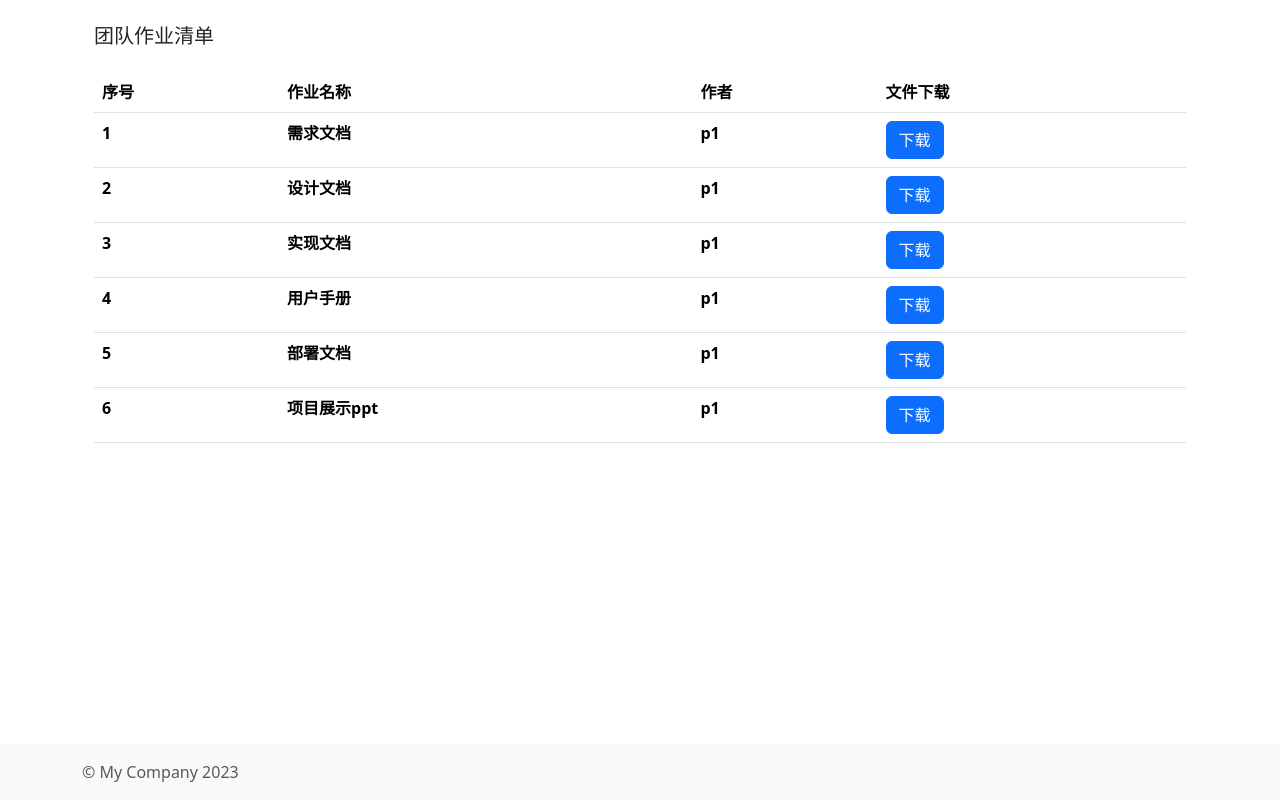
After one commit to Emiya404/yiiwebapp, a Yii app: template basic/views/site/twork.php in a window 1280 px wide. The commit adds this page. Run offline with PHP 8.4 and a stand-in for Yii, Linux system fonts and the light colour scheme; the template is opened without the code that fills it, so the values that code supplies are empty; some libraries are stand-ins or nearby versions.

Commit message:
pwork and twork

```diff
--- /dev/null
+++ b/basic/views/site/twork.php
@@ -0,0 +1,136 @@
+<?php
+use yii\helpers\Html;
+/** @var yii\web\View $this */
+
+$this->title="团队作业";
+?>
+<main class="container">
+<!--------------------------------------
+TABLE
+--------------------------------------->
+<section class="pt-4 pb-5" data-aos="fade-up">
+<h3 class="h5 mb-4 font-weight-bold">团队作业清单</h3>
+<table class="table">
+<thead class="thead-dark">
+<tr>
+	<th scope="col">
+		 序号
+	</th>
+	<th scope="col">
+		 作业名称
+	</th>
+	<th scope="col">
+		 作者
+	</th>
+	<th scope="col">
+		 文件下载
+	</th>
+</tr>
+</thead>
+<tbody>
+<tr>
+	<th scope="row">
+		 1
+	</th>
+	<th>
+		 需求文档
+	</th>
+	<th>
+		 p1
+	</th>
+	<th>
+        <a href=".\homework\homework.zip" class="btn btn-primary btn-round">
+            <i class="fas fa-cloud-download-alt mr-1"></i>
+            下载
+         </a>
+	</th>
+</tr>
+<tr>
+	<th scope="row">
+		 2
+	</th>
+	<th>
+		 设计文档
+	</th>
+	<th>
+		 p1
+	</th>
+	<th>
+        <a href=".\homework\homework.zip" class="btn btn-primary btn-round">
+            <i class="fas fa-cloud-download-alt mr-1"></i>
+            下载
+         </a>
+	</th>
+</tr>
+<tr>
+	<th scope="row">
+		 3
+	</th>
+	<th>
+		 实现文档
+	</th>
+	<th>
+		 p1
+	</th>
+	<th>
+        <a href=".\homework\homework.zip" class="btn btn-primary btn-round">
+            <i class="fas fa-cloud-download-alt mr-1"></i>
+            下载
+         </a>
+	</th>
+</tr>
+<tr>
+	<th scope="row">
+		 4
+	</th>
+	<th>
+		 用户手册
+	</th>
+	<th>
+		 p1
+	</th>
+	<th>
+        <a href=".\homework\homework.zip" class="btn btn-primary btn-round">
+            <i class="fas fa-cloud-download-alt mr-1"></i>
+            下载
+         </a>
+	</th>
+</tr>
+<tr>
+	<th scope="row">
+		 5
+	</th>
+	<th>
+		 部署文档
+	</th>
+	<th>
+		 p1
+	</th>
+	<th>
+        <a href=".\homework\homework.zip" class="btn btn-primary btn-round">
+            <i class="fas fa-cloud-download-alt mr-1"></i>
+            下载
+         </a>
+	</th>
+</tr>
+<tr>
+	<th scope="row">
+		 6
+	</th>
+	<th>
+		 项目展示ppt
+	</th>
+	<th>
+		 p1
+	</th>
+	<th>
+        <a href=".\homework\homework.zip" class="btn btn-primary btn-round">
+            <i class="fas fa-cloud-download-alt mr-1"></i>
+            下载
+         </a>
+	</th>
+</tr>
+</tbody>
+</table>
+</section>
+</main>
```
Also changed, not shown: basic/controllers/SiteController.php (+9 -0 lines), basic/views/layouts/frontend.php (+10 -5 lines), basic/views/site/pwork.php (added, +67 -0 lines), basic/web/frontendassets/css/main.css, 2 other files.
